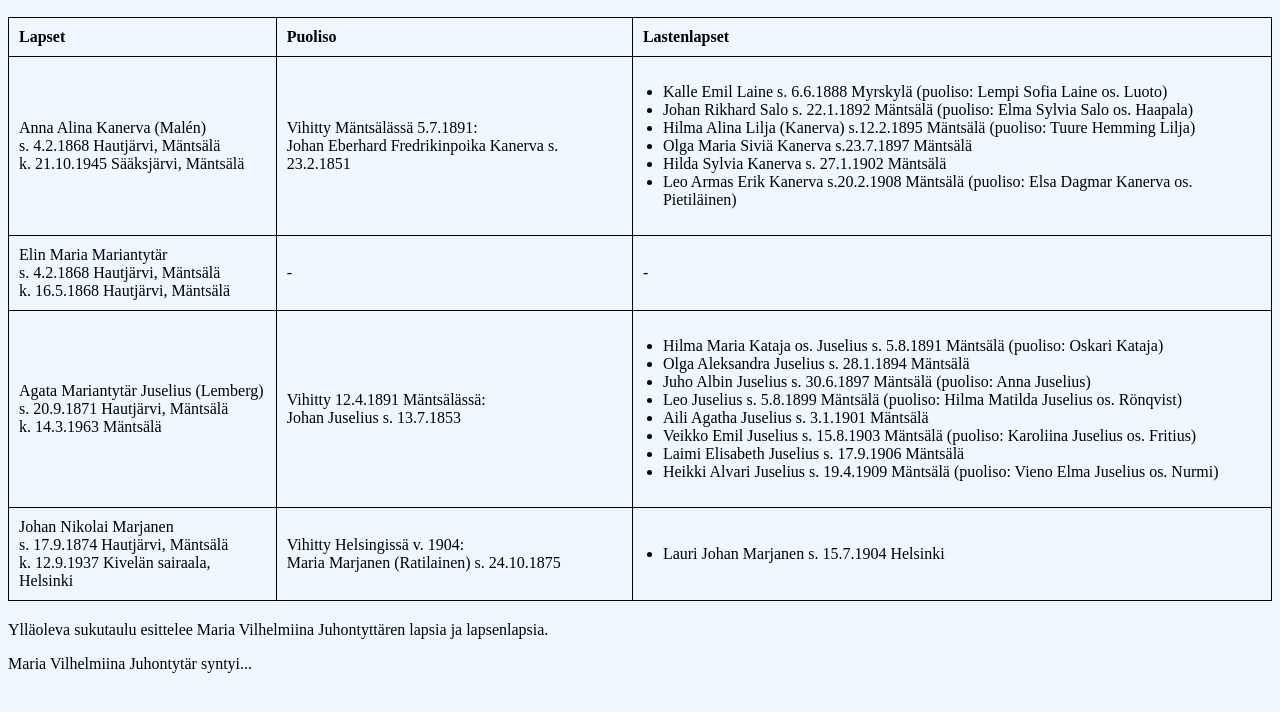
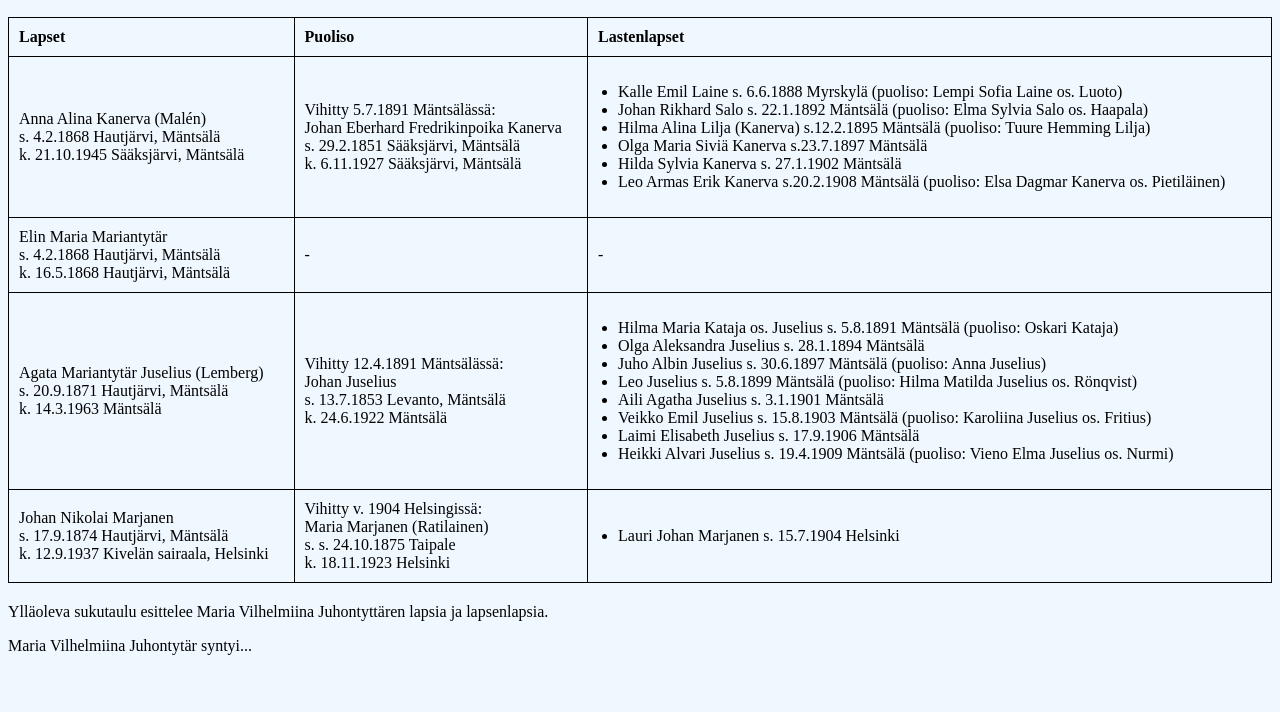
Before and after one commit to haapalansukua/info, a plain HTML site: page tarinat/maria_vilhelmiina_juhontytar.html in a window 1280 px wide. Shown: the part 50-762 px from the top of the page. Drawn offline with Linux system fonts and the light colour scheme.

Commit message:
Update maria_vilhelmiina_juhontytar.html

```diff
--- a/tarinat/maria_vilhelmiina_juhontytar.html
+++ b/tarinat/maria_vilhelmiina_juhontytar.html
@@ -42,8 +42,10 @@
             <span>k. 21.10.1945 Sääksjärvi, Mäntsälä</span>
         </td>
         <td>
-        <span>Vihitty Mäntsälässä 5.7.1891:</span><br>
-        Johan Eberhard Fredrikinpoika Kanerva s. 23.2.1851 </td>
+        <span>Vihitty 5.7.1891 Mäntsälässä:</span><br>
+        Johan Eberhard Fredrikinpoika Kanerva<br>
+        <span>s. 29.2.1851 Sääksjärvi, Mäntsälä</span><br>
+        <span>k. 6.11.1927 Sääksjärvi, Mäntsälä</span>
         <td>
             <ul>
                 <li>Kalle Emil Laine s. 6.6.1888 Myrskylä  (puoliso: Lempi Sofia Laine os. Luoto)</li>
@@ -72,7 +74,9 @@
         </td>
         <td>
         <span>Vihitty 12.4.1891 Mäntsälässä:</span><br>
-        Johan Juselius s. 13.7.1853</td>
+        Johan Juselius<br>
+        <span>s. 13.7.1853 Levanto, Mäntsälä</span><br>
+        <span>k. 24.6.1922 Mäntsälä</span>
         <td>
             <ul>
                 <li>Hilma Maria Kataja os. Juselius s. 5.8.1891 Mäntsälä (puoliso: Oskari Kataja)</li>
@@ -93,8 +97,10 @@
             <span>k. 12.9.1937 Kivelän sairaala, Helsinki</span>
         </td>
         <td>
-        <span>Vihitty Helsingissä v. 1904:</span><br>
-        Maria Marjanen (Ratilainen) s. 24.10.1875</td>
+        <span>Vihitty v. 1904 Helsingissä:</span><br>
+        Maria Marjanen (Ratilainen)<br>
+        <span>s. s. 24.10.1875 Taipale</span><br>
+        <span>k. 18.11.1923 Helsinki</span>
         <td>
             <ul>
                 <li>Lauri Johan Marjanen s. 15.7.1904 Helsinki</li>
```
